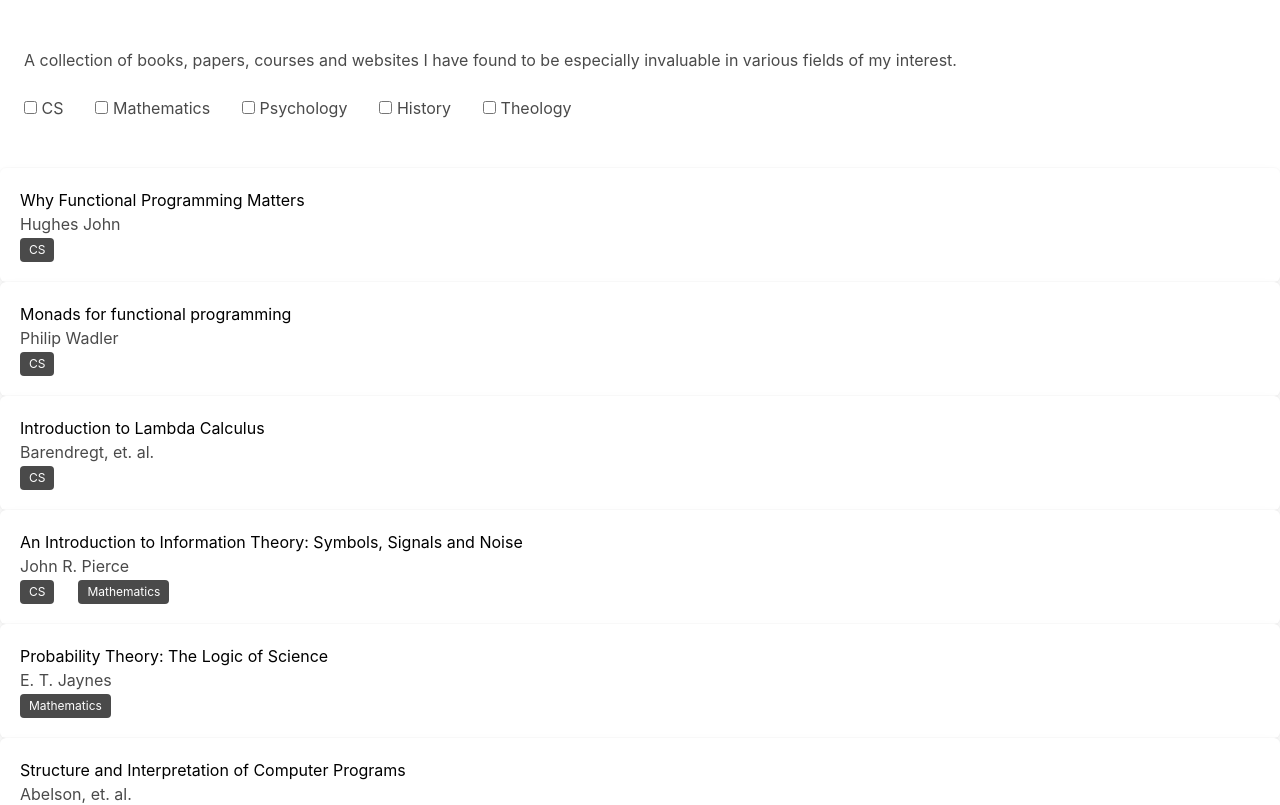
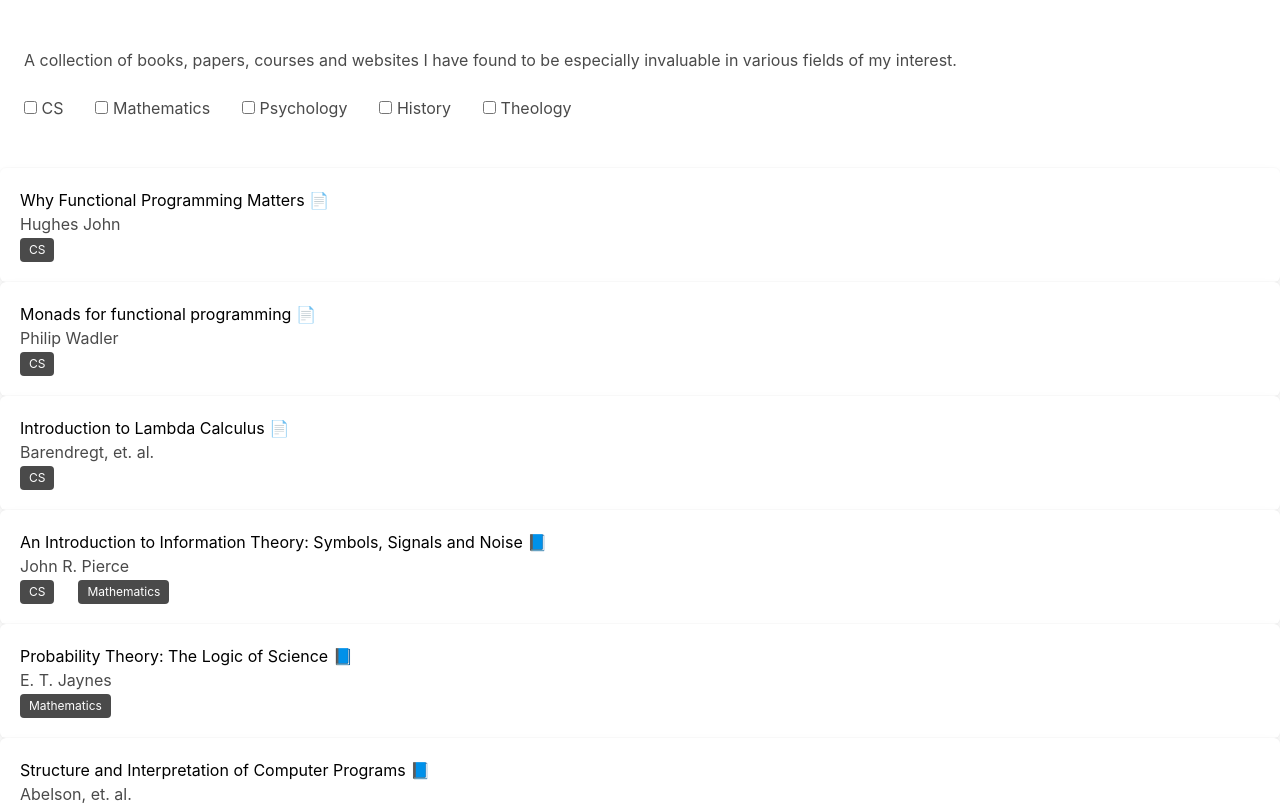
Before and after one commit to davidahmed/personal-homepage, a Vue app: page / in a window 1280 px wide. Shown: the top 805 px of the page. Built offline with nearby package versions, Linux system fonts and the light colour scheme.

Commit message:
Added conditional rendering to display an emoji based on resource type (Book or Paper)

```diff
--- a/src/components/Book.vue
+++ b/src/components/Book.vue
@@ -1,6 +1,10 @@
 <template>
   <div class='box'>
-    <h2> {{ book.title }} </h2>
+    <h2>
+      {{ book.title }}
+      <span v-if="book.type == 'Book'">📘</span>
+      <span v-else-if="book.type == 'Paper'">📄</span>
+    </h2>
     <p> {{ book.author }} </p>
     <span class="tag has-text-white has-background-grey-dark" v-for="tag in book.field" :key="tag"> {{ tag }} </span>
 
```
